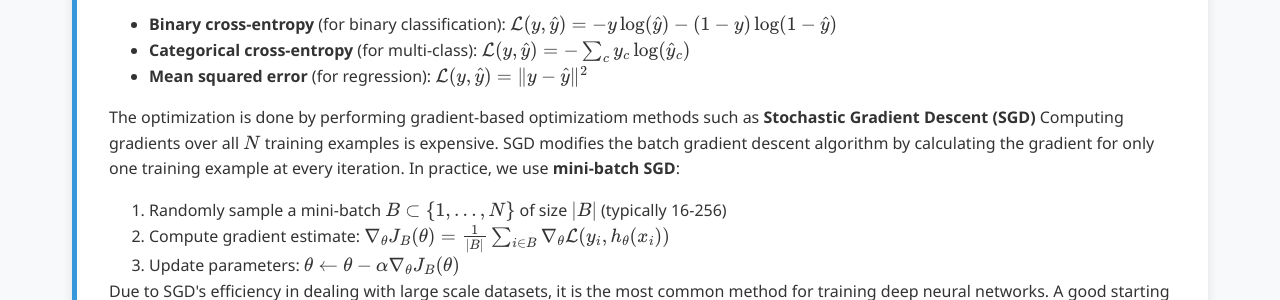
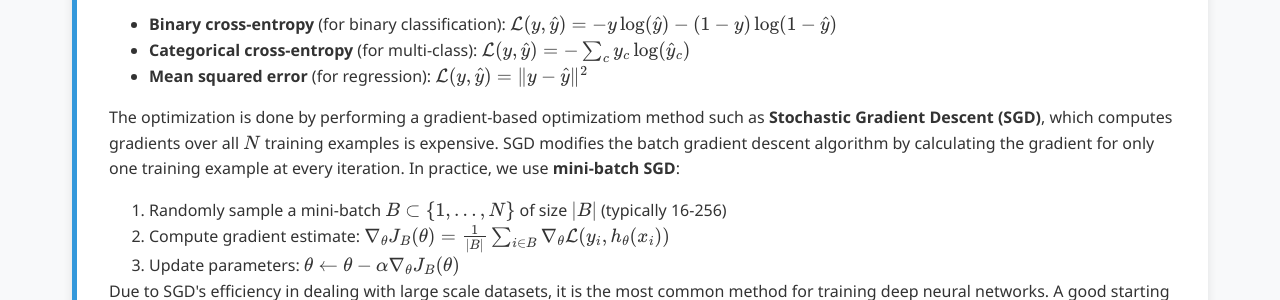
Before and after one commit to Yusukey01/yusukey01.github.io, a Jekyll site: the page built from Mathematics/Machine_learning/neural_networks.html, in a window 1280 px wide and 900 px high, scrolled down 2183 px. Shown: the part 154-454 px from the top of the window. Built offline with Jekyll 4.4.1, drawn with Linux system fonts in a browser that asks for light colours.

Commit message:
update NNs contents

```diff
--- a/Mathematics/Machine_learning/neural_networks.html
+++ b/Mathematics/Machine_learning/neural_networks.html
@@ -120,10 +120,8 @@ uses_python: false
                     </ul>
                 </p>
                 <p>
-                    The optimization is done by performing gradient-based optimizatiom methods such as
-                    <strong>Stochastic Gradient Descent (SGD)</strong>
-
-                    Computing gradients over all \( N \) training examples is expensive. SGD modifies the batch gradient descent
+                    The optimization is done by performing a gradient-based optimizatiom method such as
+                    <strong>Stochastic Gradient Descent (SGD)</strong>, which computes gradients over all \( N \) training examples is expensive. SGD modifies the batch gradient descent
                     algorithm by calculating the gradient for only one training example at every iteration. In practice, we use
                     <strong>mini-batch SGD</strong>:
                 </p>
```
